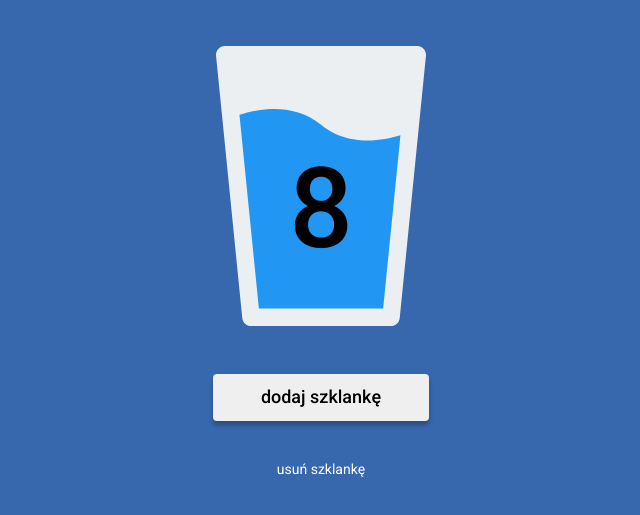
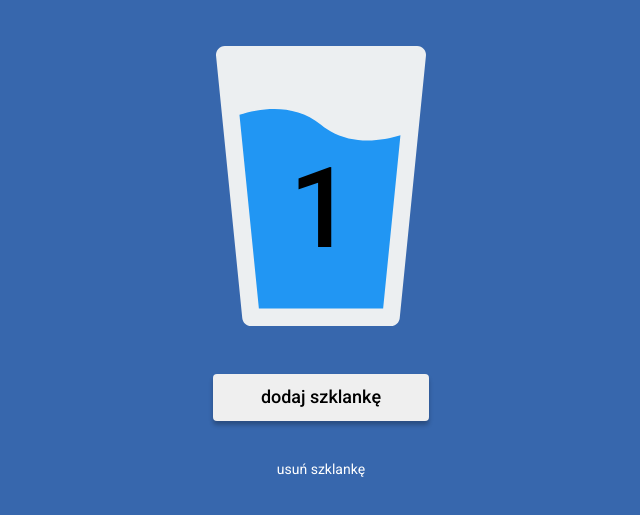
Before and after one commit to bartekrzesista/wodapp, a website built with webpack: page src/pages/index.html in a window 1280 px wide. Both pictures are taken after a click on the button "dodaj szklankę". Shown: the part 123-638 px from the top of the page, without its empty margins (319-959 px from the left). Built offline with nearby package versions, Linux system fonts and the light colour scheme.

Commit message:
added main js functionalities

```diff
--- a/src/js/index.js
+++ b/src/js/index.js
@@ -2,3 +2,30 @@ import '../scss/main.scss';
 
 import {registerSW} from './pwa.js';
 registerSW();
+
+const counter = document.querySelector(".main__counter");
+const addBtn = document.querySelector(".main__btn-add");
+const deleteBtn = document.querySelector(".main__btn-delete");
+
+let date = new Date().toLocaleString("pl-PL");
+const key = date.slice(0, 10);
+
+if(localStorage.getItem(key) == false) {
+    localStorage.setItem(key, 0);
+}
+else {
+    counter.innerHTML = localStorage.getItem(key);
+}
+
+addBtn.addEventListener("click", () => {
+    counter.innerHTML++;
+    localStorage.setItem(key, counter.innerHTML);
+});
+
+deleteBtn.addEventListener("click", () => {
+    if(counter.innerHTML > 0) {
+        counter.innerHTML--;
+        localStorage.setItem(key, counter.innerHTML);
+    }
+    else console.log("Już jest zero");
+});
--- a/src/pages/index.html
+++ b/src/pages/index.html
@@ -9,6 +9,7 @@
     <meta property="og:description" content="Application for counting drunk glasses of water" />
     <meta property="og:url" content="https://bartekrzesista.github.io/wodapp/" />
     <!-- full url to the image with http(s) ie. https://maciejkorsan.github.io/my-repo/assets/img/fb.png. Facebook suggests at least 1200 x 630. -->
+    <meta name="theme-color" content="#3767AD">
     <meta
       property="og:image"
       content=""
@@ -146,7 +147,7 @@
 
       <div class="main__image-wrapper">
       <img class="main__image" src="/src/assets/img/water-glass.svg" alt="water glass">
-      <div class="main__counter">8</div>
+      <div class="main__counter">0</div>
     </div>
 
       <div class="main__btn-wrapper">
```
